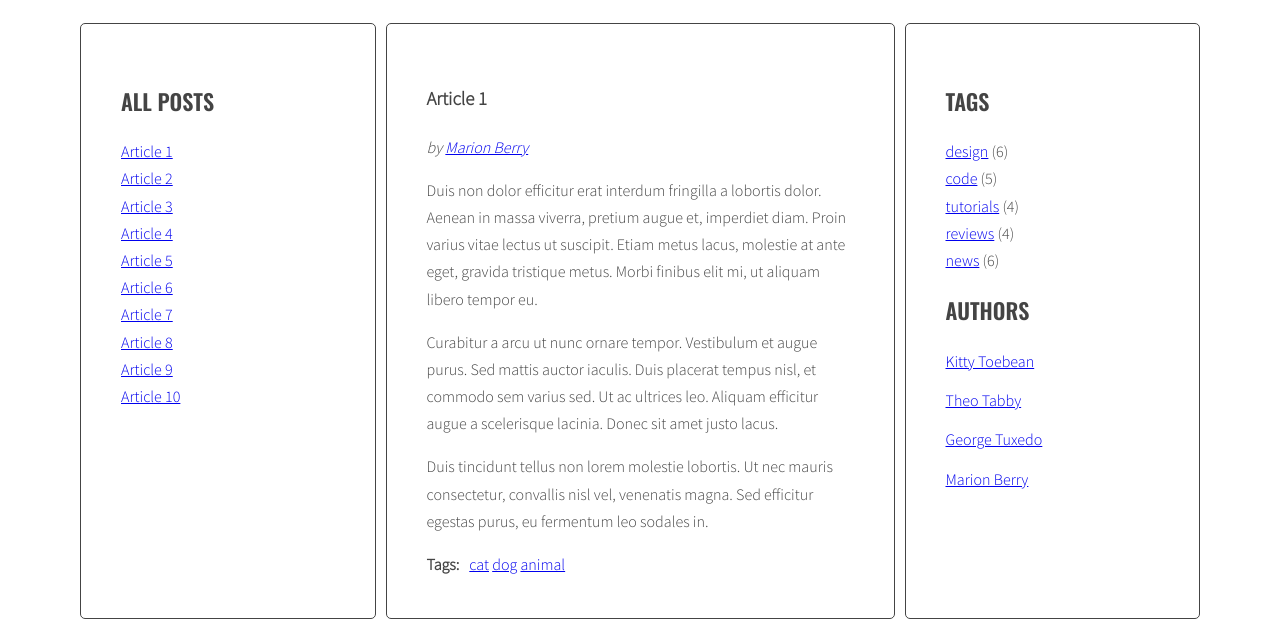
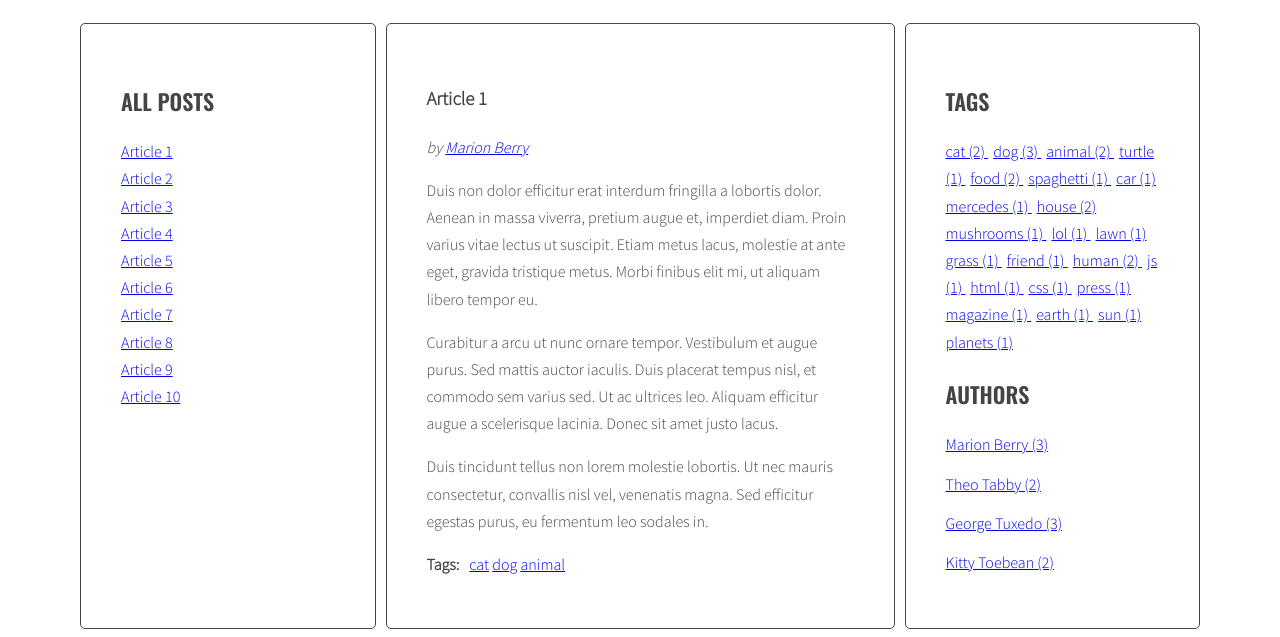
Before and after one commit to Hoffmanovsky/javascript-blog, a website: page index.html in a window 1280 px wide. Shown: the part 220-857 px from the top of the page. Drawn offline with nearby package versions, Linux system fonts and the light colour scheme.

Commit message:
add generateAuthors

```diff
--- a/index.html
+++ b/index.html
@@ -147,7 +147,7 @@
 							</ul>
 						</div>
 					</article>
-					<article class="post" id="article-9" data-tags="press human magazine" data-author="arion Berry">
+					<article class="post" id="article-9" data-tags="press human magazine" data-author="Marion Berry">
 						<h3 class="post-title">Article 9</h3>
 						<p class="post-author"></p>
 						<div class="post-content">
@@ -183,34 +183,9 @@
 				<aside class="sidebar">
 					<h2 class="section-title">Tags</h2>
 					<ul class="list tags">
-						<li><a href="#">design</a> <span>(6)</span></li>
-						<li><a href="#">code</a> <span>(5)</span></li>
-						<li><a href="#">tutorials</a> <span>(4)</span></li>
-						<li><a href="#">reviews</a> <span>(4)</span></li>
-						<li><a href="#">news</a> <span>(6)</span></li>
 					</ul>
 					<h2 class="section-title">Authors</h2>
 					<ul class="list authors">
-						<li>
-							<a href="#">
-								<span class="author-name">Kitty Toebean</span>
-							</a>
-						</li>
-						<li>
-							<a href="#">
-								<span class="author-name">Theo Tabby</span>
-							</a>
-						</li>
-						<li>
-							<a href="#">
-								<span class="author-name">George Tuxedo</span>
-							</a>
-						</li>
-						<li>
-							<a href="#">
-								<span class="author-name">Marion Berry</span>
-							</a>
-						</li>
 					</ul>
 				</aside>
 			</main>
--- a/js/script.js
+++ b/js/script.js
@@ -26,7 +26,10 @@
         optTitleListSelector = '.titles',
         optArticleTagsSelector = '.post-tags .list',
         optActiveTagLinkSelector = 'a.active[href^="#tag-"]',
-        optArticleAuthorSelector = '.post-author';
+        optArticleAuthorSelector = '.post-author',
+        optCloudClassCount = 5,
+        optCloudClassPrefix = 'tag-size-',
+        optAuthorsListSelector = '.authors';
 
     function generateTitleLinks(customSelector = ''){
         const titleList = document.querySelector(optTitleListSelector);
@@ -53,7 +56,35 @@
 
     generateTitleLinks();
 
+    const calculateTagsParams = function(tags){
+        let params = {
+            min: 999999,
+            max: 0
+        }
+
+        for(let tag in tags){
+            if(tags[tag] > params.max){
+                params.max = tags[tag];
+            }
+            if(tags[tag] < params.min){
+                params.min = tags[tag]
+            }
+            console.log(tag + ' is used ' + tags[tag] + ' times');
+        }
+
+        return params;
+    }
+
+    const calculateTagClass = function (count, params){
+        const normalizedCount = count - params.min;
+        const normalizedMax = params.max - params.min;
+        const percentage = normalizedCount / normalizedMax;
+        const classNumber = Math.floor( percentage * (optCloudClassCount - 1) + 1 );
+        return classNumber;
+    }
+
     const generateTags = function(){
+        let allTags = {};
         const articles = document.querySelectorAll(optArticleSelector);
 
         for(let article of articles) {
@@ -65,10 +96,24 @@
             for (let tag of articleTagsArray) {
                 let tagHTML = '<li><a href="#tag-' + tag + '">' + tag + '</a></li> ';
                 html = html + tagHTML;
+                if(!allTags[tag]) {
+                    allTags[tag] = 1;
+                } else {
+                    allTags[tag]++;
+                }
             }
-
             tagsWrapper.innerHTML = html;
         }
+        const tagList = document.querySelector('.tags');
+        const tagsParams = calculateTagsParams(allTags);
+        console.log('tagsParams:', tagsParams)
+        let allTagsHTML = '';
+
+        for(let tag in allTags){
+            allTagsHTML += '<li><a href="#tag-' + tag + '" class="' + optCloudClassPrefix + calculateTagClass(allTags[tag], tagsParams) + '">' + tag + ' (' + allTags[tag] + ') </a></li>';
+        }
+
+        tagList.innerHTML = allTagsHTML;
     }
     generateTags();
 
@@ -101,15 +146,31 @@
     addClickListenersToTags();
 
     const generateAuthors = function (){
+        let allAuthors = {};
+
         const articles = document.querySelectorAll(optArticleSelector);
 
         for (let article of articles) {
             const authorWrapper = article.querySelector(optArticleAuthorSelector);
             const articleAuthor = article.getAttribute('data-author');
             authorWrapper.innerHTML = 'by <a href="#author-' + articleAuthor + '">' + articleAuthor + '</a> ';
+
+            if (!allAuthors[articleAuthor]) {
+                allAuthors[articleAuthor] = 1;
+            } else {
+                allAuthors[articleAuthor]++;
+            }
         }
+            const authorList = document.querySelector(optAuthorsListSelector);
+            let allAuthorsHTML = '';
+            for (let author in allAuthors){
+                allAuthorsHTML += '<li><a href="#author-' + author + '">' + author + ' (' + allAuthors[author] + ') </a></li>';
+            }
+            authorList.innerHTML = allAuthorsHTML;
+
     }
     generateAuthors();
+
 
     const authorClickHandler = function(event){
         event.preventDefault();
--- a/sass/style.scss
+++ b/sass/style.scss
@@ -119,3 +119,13 @@ body {
     margin: 0 10px 0 0;
   }
 }
+
+.tags {
+  margin-bottom: 20px;
+  li {
+    display: inline;
+    a {
+      margin-right: 5px;
+    }
+  }
+}
```
Also changed, not shown: css/style.css, 2 other files.
